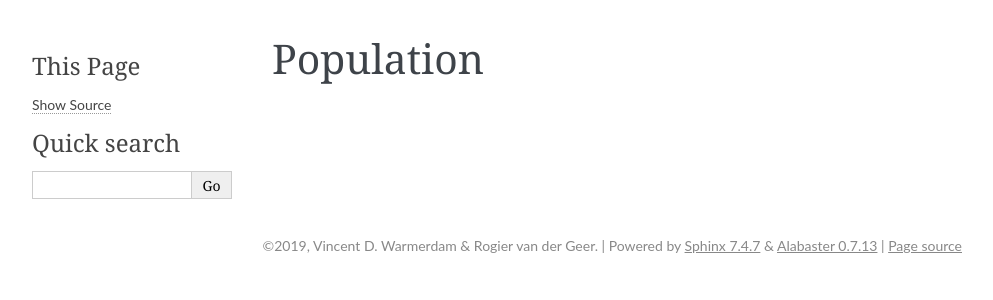
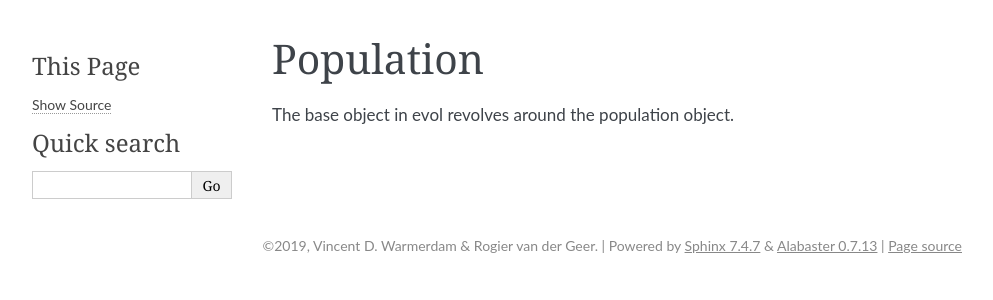
Before and after one commit to godatadriven/evol, a Sphinx documentation site: the page built from doc/population.rst, in a window 1280 px wide. Shown: the top 300 px of the page, without its empty margins (148-1141 px from the left). Built offline with Sphinx 7.4.7, drawn with Linux system fonts in a browser that asks for light colours; pages that are not in the unit, such as notebooks, are missing from menus; the version number is read from the project's files by our own code.

Commit message:
lets go and trigger another build

```diff
--- a/doc/population.rst
+++ b/doc/population.rst
@@ -1,2 +1,4 @@
 Population
 ==========
+
+The base object in evol revolves around the population object.
```
